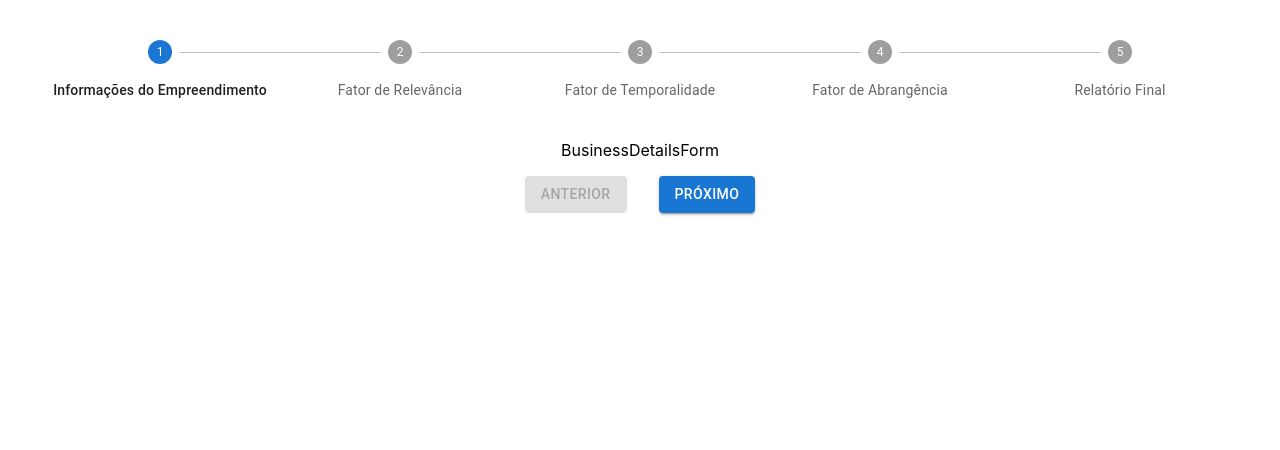
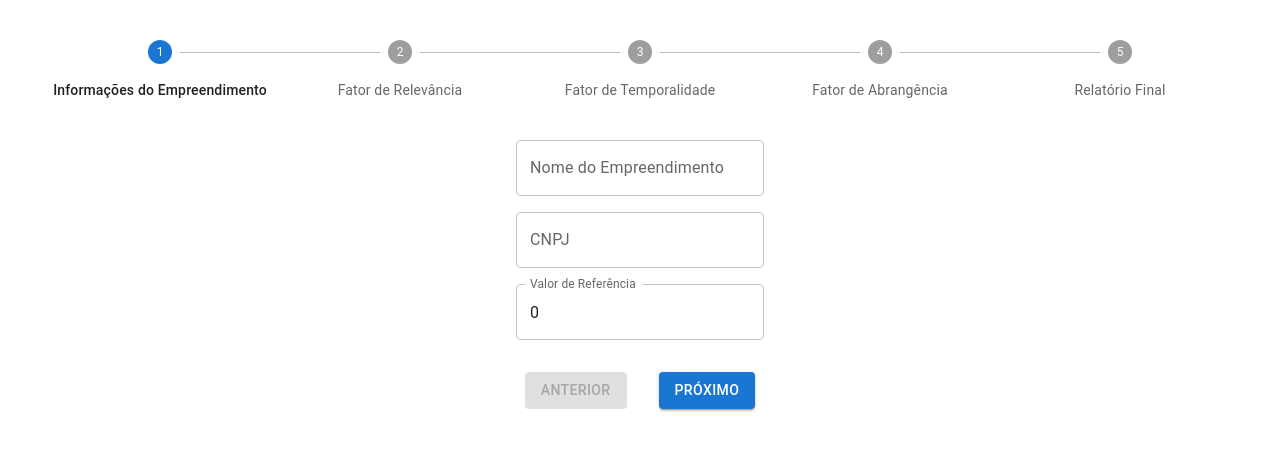
Before and after one commit to alexbraga/siscal-react, a React (Create React App) app: page / in a window 1280 px wide. Shown: the top 450 px of the page. Built offline with nearby package versions, Linux system fonts and the light colour scheme.

Commit message:
Implement business details form fields

```diff
--- a/src/components/BusinessDetailsForm.js
+++ b/src/components/BusinessDetailsForm.js
@@ -1,10 +1,34 @@
 import React from 'react'
 import TextField from "@mui/material/TextField";
 
-function BusinessDetailsForm() {
+function BusinessDetailsForm(props) {
   return (
-    <div>BusinessDetailsForm</div>
-  )
+    <div>
+      <TextField
+        sx={{ marginBottom: 2 }}
+        label="Nome do Empreendimento"
+        name="businessName"
+        onChange={props.handleChange}
+        value={props.formData.businessName}
+      />
+      <br />
+      <TextField
+        sx={{ marginBottom: 2 }}
+        label="CNPJ"
+        name="cnpj"
+        onChange={props.handleChange}
+        value={props.formData.cnpj}
+      />
+      <br />
+      <TextField
+        sx={{ marginBottom: 2 }}
+        label="Valor de Referência"
+        name="referenceValue"
+        onChange={props.handleChange}
+        value={props.formData.referenceValue}
+      />
+    </div>
+  );
 }
 
 export default BusinessDetailsForm
```
